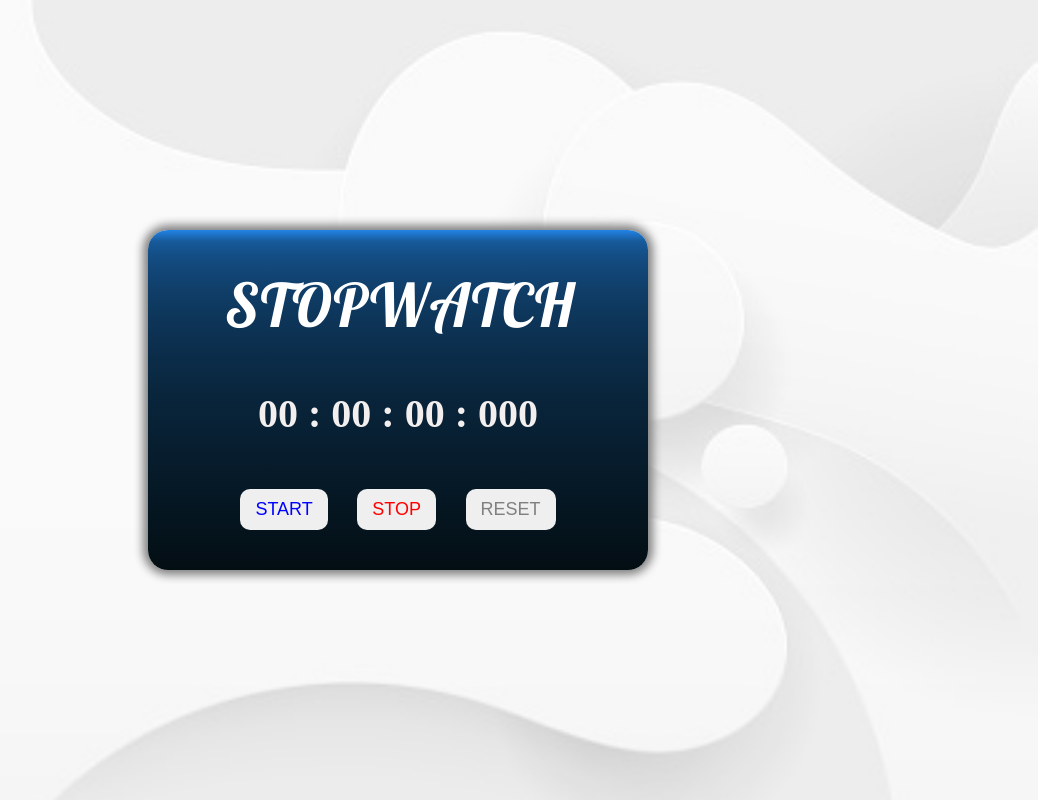
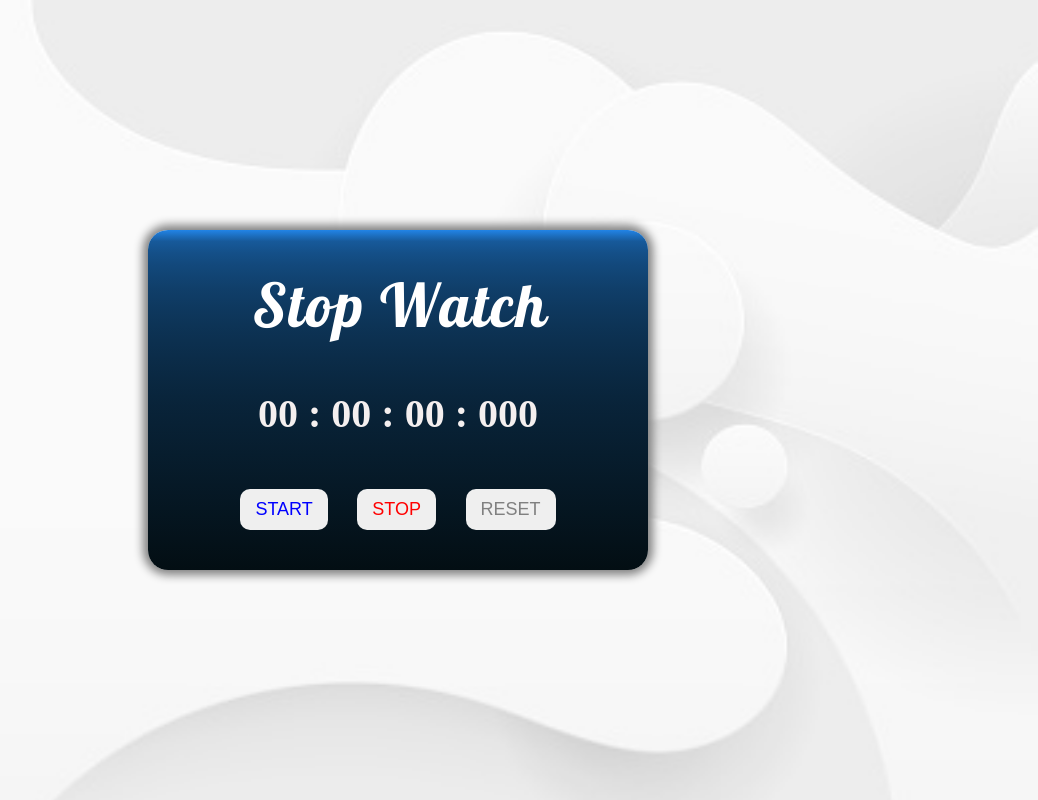
Before and after one commit to mrpkm/Frontend_StopWatch, a plain HTML site: page index.html in a window 1280 px wide. Shown: the whole page, without its empty margins (242-1280 px from the left). Drawn offline with Linux system fonts and the light colour scheme; a web font is replaced by a local one.

Commit message:
Update index.html
change

```diff
--- a/index.html
+++ b/index.html
@@ -15,7 +15,7 @@
 <body>
 
     <div id="watchContainer">
-        <h1> STOPWATCH </h1>
+        <h1> Stop Watch </h1>
         <div id="displayTime">
             00 : 00 : 00 : 000
         </div>
```
